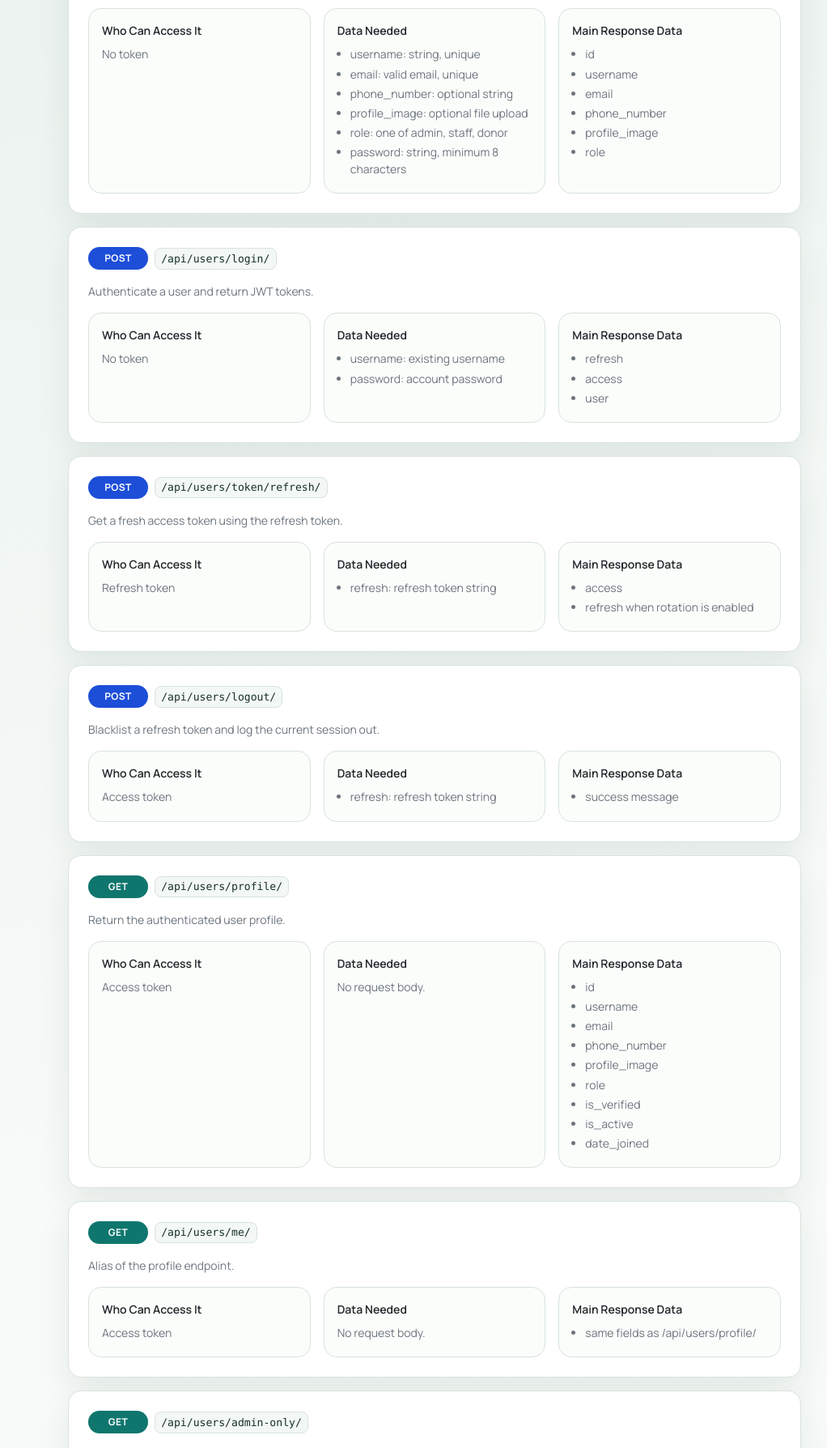
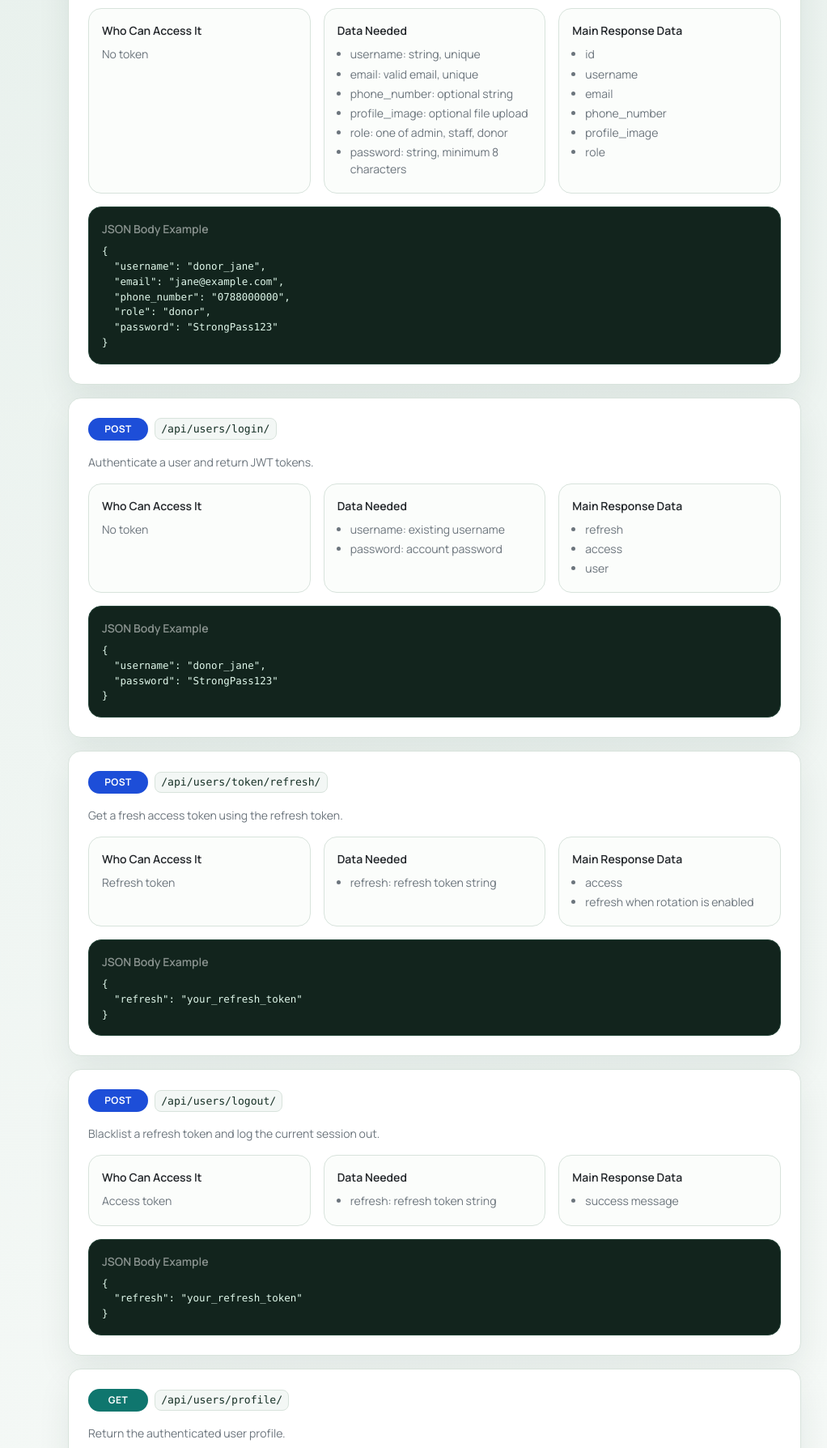
Before and after one commit to Munyeshya/ngo-backend, a Django app: page / in a window 1280 px wide. Shown: the part 1928-3716 px from the top of the page at 81% size, without its empty margins (258-1280 px from the left). Run offline with Django 5.2, Linux system fonts and the light colour scheme.

Commit message:
Show JSON body examples in API docs

```diff
--- a/core/templates/core/api_documentation.html
+++ b/core/templates/core/api_documentation.html
@@ -131,6 +131,22 @@
 
         .endpoint-path {
             word-break: break-word;
+        }
+
+        .json-block {
+            background: #12241d;
+            border: 1px solid #244438;
+        }
+
+        .json-block code {
+            background: transparent;
+            border: 0;
+            color: #dff7ea;
+            padding: 0;
+            font-size: 0.78rem;
+            white-space: pre-wrap;
+            word-break: break-word;
+            display: block;
         }
 
         .list-compact li {
@@ -281,6 +297,13 @@
                                     </div>
                                 </div>
                             </div>
+
+                            {% if endpoint.has_json_body %}
+                            <div class="json-block rounded-4 p-3 mt-3">
+                                <div class="small fw-semibold text-white-50 mb-2">JSON Body Example</div>
+                                <code>{{ endpoint.json_body }}</code>
+                            </div>
+                            {% endif %}
                         </article>
                         {% endfor %}
                     </div>
```
